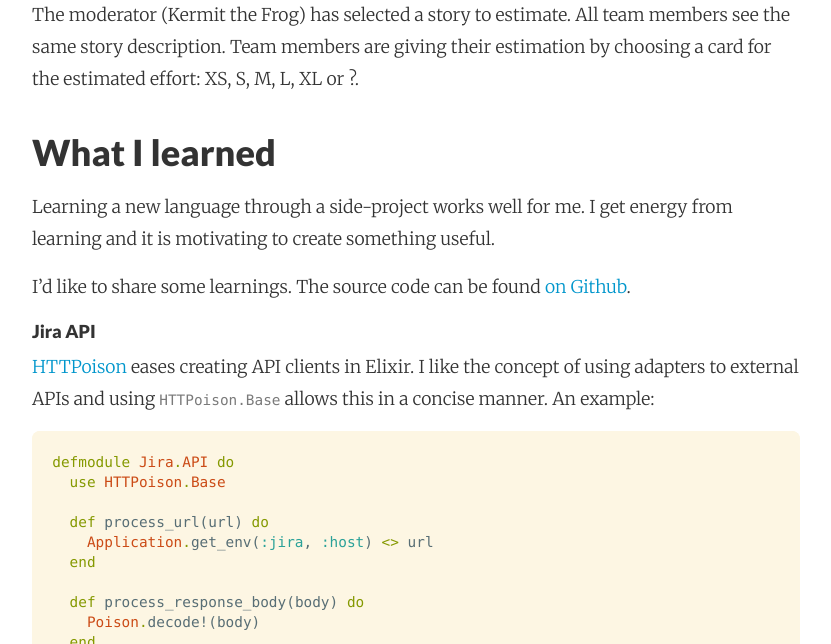
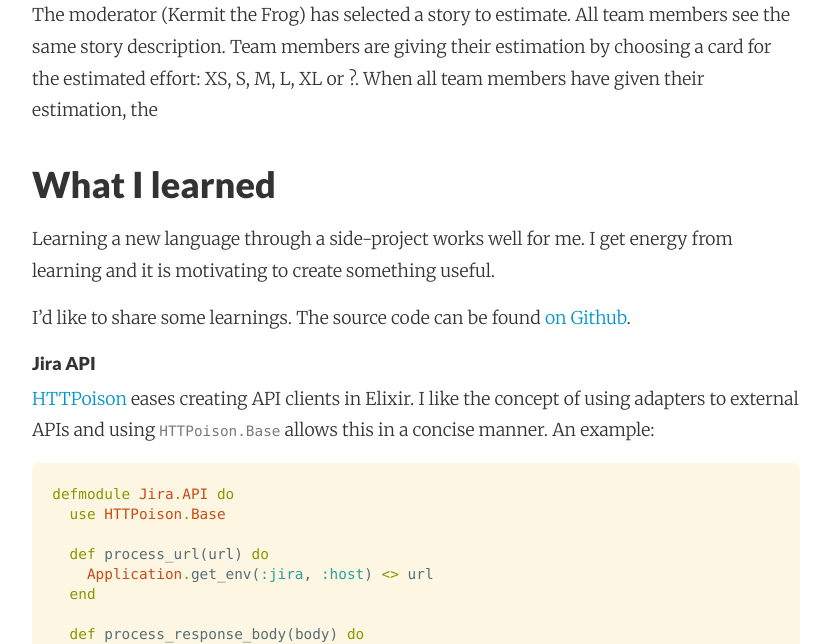
Before and after one commit to adri/adri.github.io, a Jekyll site: the page built from _posts/2017-07-05-learning-elixir-first-side-project.md, in a window 1280 px wide and 900 px high, scrolled down 2727 px, cut to the strip 256-900 px from the top of the window. Shown: the whole strip, without its empty margins (224-1055 px from the left). Built offline with Jekyll 4.4.1, drawn with Linux system fonts in a browser that asks for light colours; nearby versions of some CDN libraries; comment, search, counter and statistics services are not loaded.

Commit message:
Autocommit from wiki

```diff
--- a/_posts/2017-07-05-learning-elixir-first-side-project.md
+++ b/_posts/2017-07-05-learning-elixir-first-side-project.md
@@ -44,7 +44,7 @@ I wanted to spend as little time as possible on the user interface. This meant f
 
 <iframe width="560" height="315" src="https://www.youtube.com/embed/uEaGnlmUaWE" frameborder="0" allowfullscreen style="margin: 0 auto"></iframe>
 
-The moderator (Kermit the Frog) has selected a story to estimate. All team members see the same story description. Team members are giving their estimation by choosing a card for the estimated effort: XS, S, M, L, XL or ?.
+The moderator (Kermit the Frog) has selected a story to estimate. All team members see the same story description. Team members are giving their estimation by choosing a card for the estimated effort: XS, S, M, L, XL or ?. When all team members have given their estimation, the
 
 ### What I learned
 Learning a new language through a side-project works well for me. I get energy from learning and it is motivating to create something useful.
```
